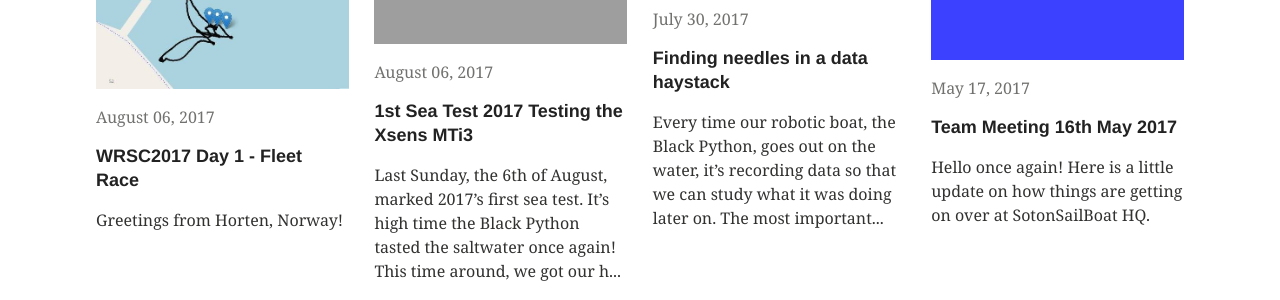
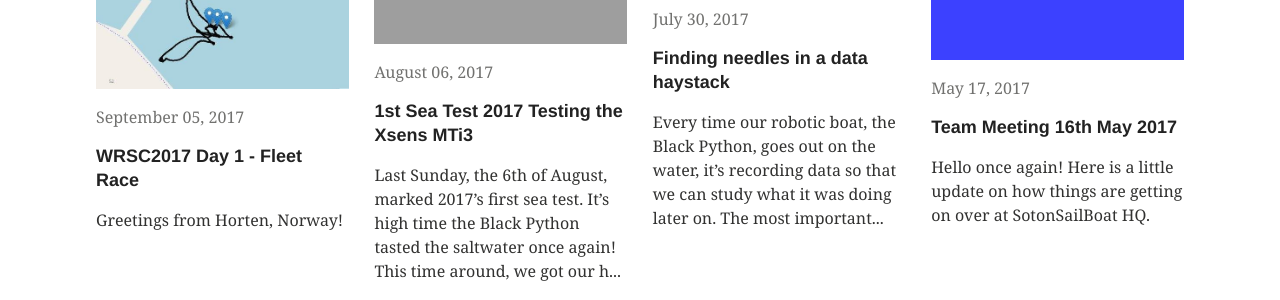
Before and after one commit to Maritime-Robotics-Student-Society/blog, a Jekyll site: the page built from index.md, in a window 1280 px wide and 900 px high. Shown: the part 353-653 px from the top of the window. Built offline with Jekyll 4.4.1, drawn with Linux system fonts in a browser that asks for light colours.

Commit message:
correct date

```diff
--- a/_posts/articles/2017-09-05-wrsc2017-day1.md
+++ b/_posts/articles/2017-09-05-wrsc2017-day1.md
@@ -1,7 +1,7 @@
 ---
 author: sophia
 comments: true
-date: 2017-08-06 18:57:46+00:00
+date: 2017-09-05 18:57:46+00:00
 layout: article
 image:
    teaser: wrsc-day1-trace.jpg
```
